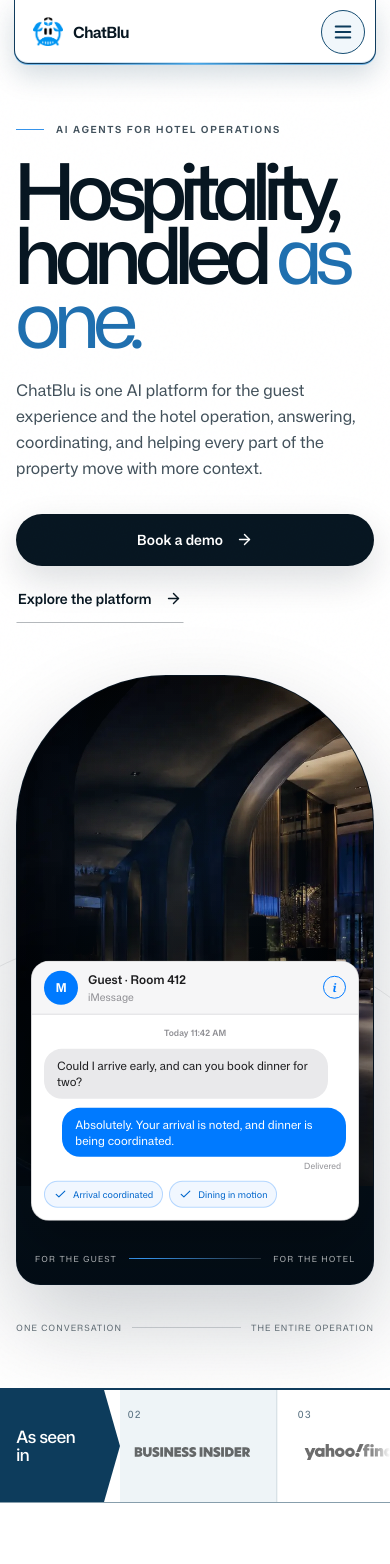
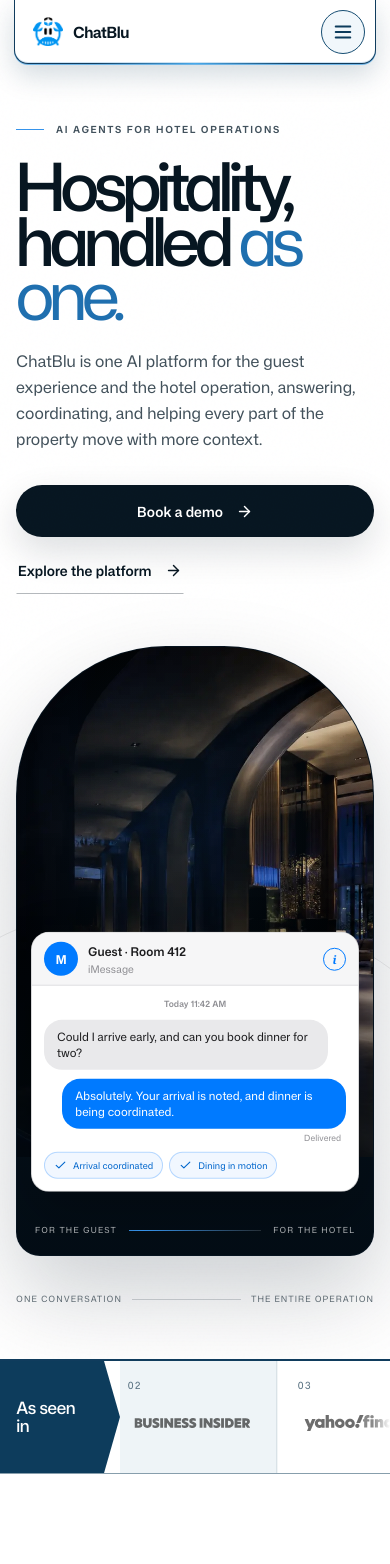
Before and after one commit to varunjose/Chatblu-Assignment, a React (Vite) app: page / in a window 390 px wide. Shown: the top 1564 px of the page. Built offline with nearby package versions, Linux system fonts and the light colour scheme; a web font is replaced by a local one.

Commit message:
Contain the mobile canvas and prevent overflow
Constrain the full page to the device viewport, allow responsive grid children to shrink, and scale long headings so every section remains inside the mobile canvas.

```diff
--- a/src/styles.css
+++ b/src/styles.css
@@ -55,17 +55,39 @@
 }
 
 html {
+  width: 100%;
+  max-width: 100%;
+  overflow-x: hidden;
+  overflow-x: clip;
   scroll-behavior: smooth;
   scrollbar-color: #5b7184 #e5dfd3;
   scrollbar-width: thin;
 }
 
 body {
+  width: 100%;
+  max-width: 100%;
   margin: 0;
   min-width: 320px;
   overflow-x: hidden;
+  overflow-x: clip;
   background: #fff;
   color: var(--ink);
+}
+
+#root,
+main {
+  position: relative;
+  width: 100%;
+  max-width: 100%;
+  overflow-x: hidden;
+  overflow-x: clip;
+}
+
+section,
+footer {
+  width: 100%;
+  max-width: 100%;
 }
 
 body::before {
@@ -147,6 +169,34 @@ p {
   position: relative;
   width: min(1240px, calc(100% - 64px));
   margin: 0 auto;
+}
+
+.page-shell > *,
+.header-inner > *,
+.hero-layout > *,
+.platform-intro > *,
+.tour-layout > *,
+.demo-heading > *,
+.audience-heading > *,
+.audience-grid > *,
+.value-heading > *,
+.value-pair > *,
+.why-layout > *,
+.cta-layout > *,
+.footer-lead > * {
+  min-width: 0;
+}
+
+.press-window,
+.hero-visual,
+.tour-switcher,
+.tour-visual,
+.demo-frame-wrap,
+.audience-image-wrap,
+.value-pair,
+.cta-note,
+.footer-wordmark {
+  max-width: 100%;
 }
 
 .eyebrow {
@@ -2977,7 +3027,16 @@ p {
 
 @media (max-width: 560px) {
   .page-shell {
-    width: calc(100% - 32px);
+    width: calc(100vw - 32px);
+    max-width: calc(100vw - 32px);
+  }
+
+  .site-header,
+  .mobile-nav,
+  main,
+  section,
+  footer {
+    max-width: 100vw;
   }
 
   .brand {
@@ -3038,7 +3097,7 @@ p {
 
   .hero-copy h1 {
     margin-bottom: 27px;
-    font-size: clamp(4.1rem, 20vw, 5.7rem);
+    font-size: clamp(3.35rem, 17vw, 5.7rem);
     line-height: 0.82;
   }
 
@@ -3128,7 +3187,7 @@ p {
   .cta-copy h2,
   .audience-heading h2,
   .why-heading h2 {
-    font-size: clamp(3.55rem, 17vw, 5rem);
+    font-size: clamp(3rem, 15vw, 4.8rem);
     line-height: 0.87;
   }
 
@@ -3345,7 +3404,7 @@ p {
   }
 
   .footer-heading h2 {
-    font-size: clamp(3.5rem, 17vw, 5rem);
+    font-size: clamp(3rem, 15vw, 4.8rem);
   }
 
   .footer-directory {
```
